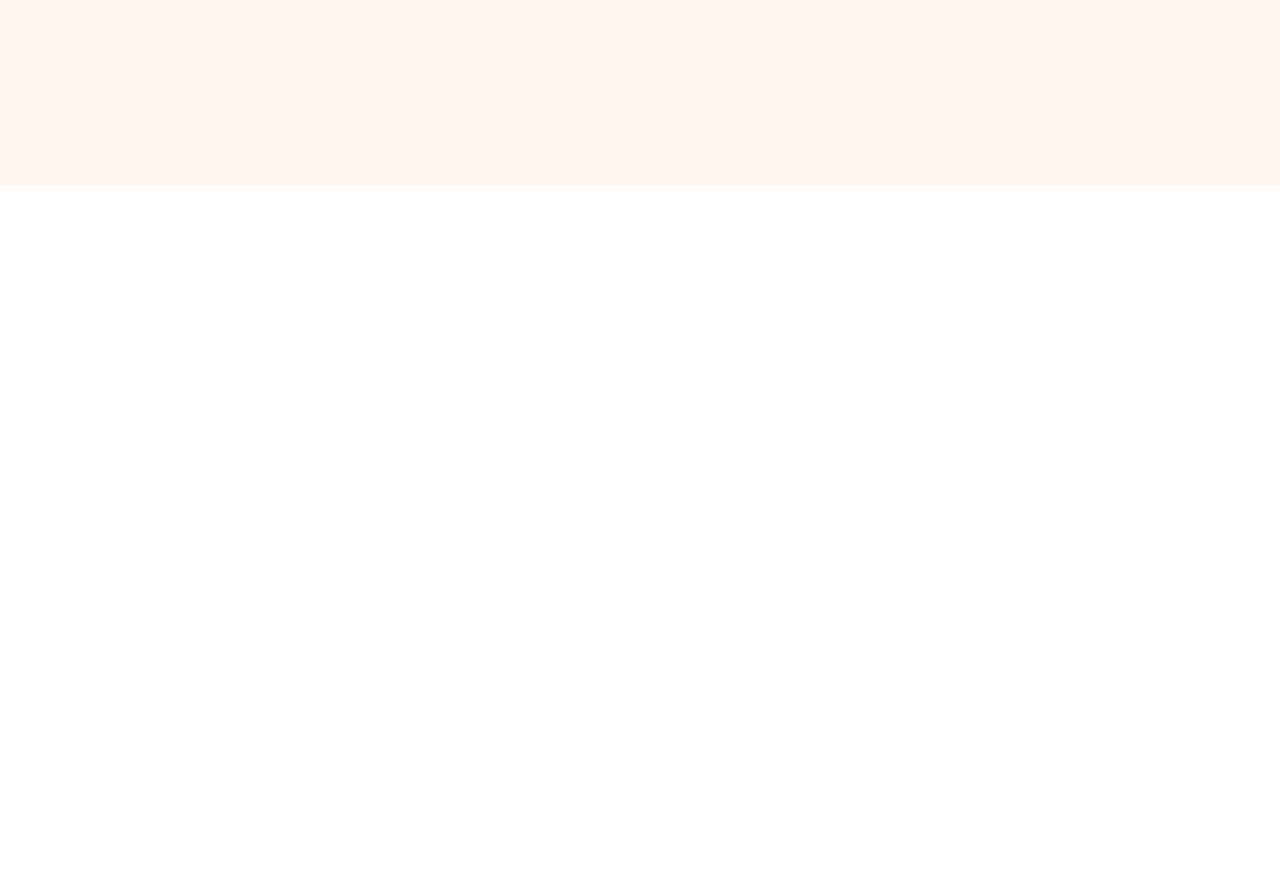
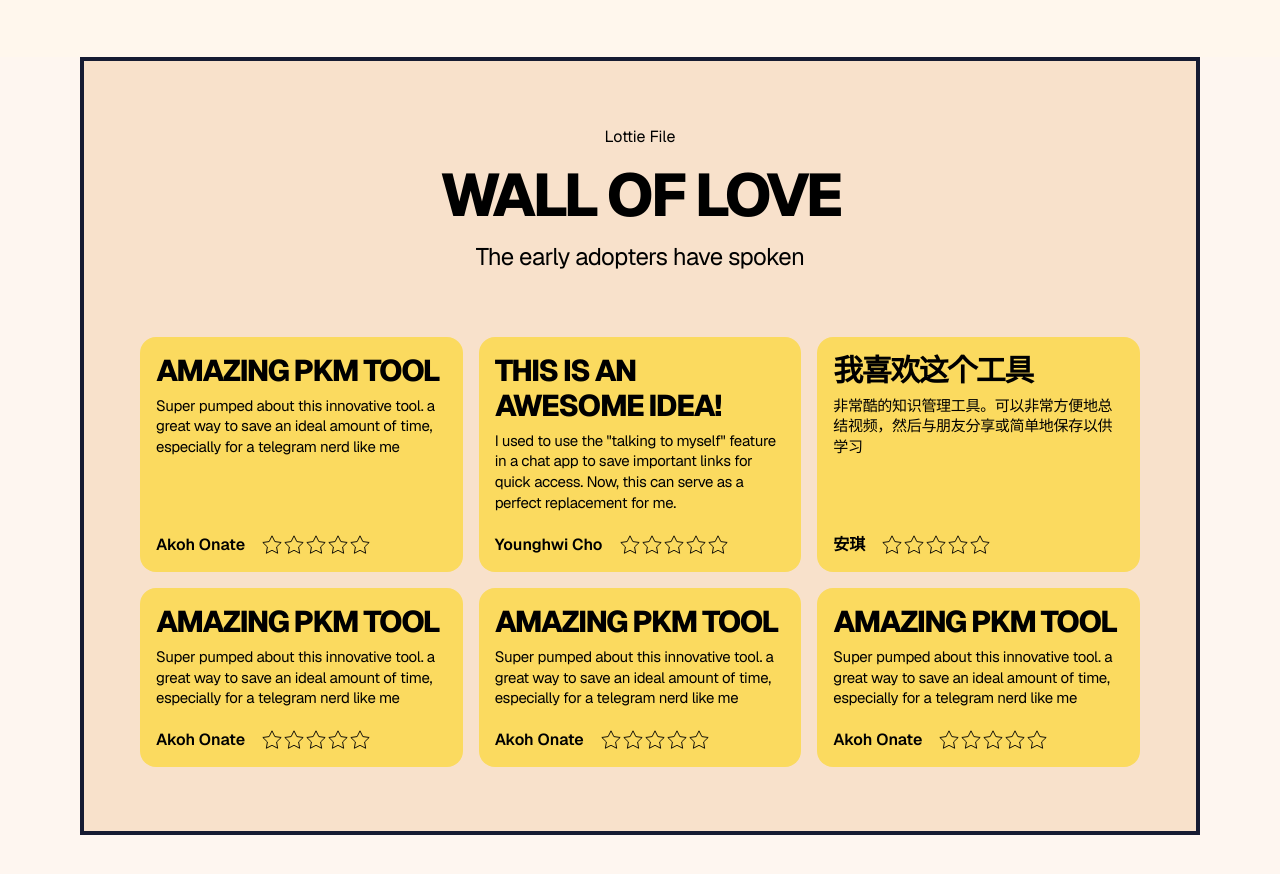
Before and after one commit to adityyaa-10/careersense-landing, a Next.js app: page /conceptcapers in a window 1280 px wide. Shown: the part 2180-3054 px from the top of the page. Before the commit the page ends 2365 px from the top, so only its background shows below. Built offline with nearby package versions, Linux system fonts and the light colour scheme.

Commit message:
wall of love

```diff
--- a/src/app/conceptcapers/HeroHeading.jsx
+++ b/src/app/conceptcapers/HeroHeading.jsx
@@ -5,7 +5,7 @@ const HeroHeading = () => {
 
     return (
         <div className='bg-[#F8E1CB] border-4 h-full border-[#161B32] '>
-            <div className='relative  h-full flex justify-center min-w-full text-center'>
+            <div className='relative h-full flex justify-center min-w-full text-center'>
                 <div className="absolute top-0 left-0 right-0 translate-y-[-50%] flex items-center justify-center text-center">
                     <h1 className='bg-[#161B32] max-w-min md:max-w-full text-white px-6 py-[1.13rem] text-4xl md:text-8xl tracking-tighter leading-[.79em] font-extrabold uppercase rounded-md '>CAREERSENSE</h1>
                 </div>
--- /dev/null
+++ b/src/app/conceptcapers/Pricing.jsx
@@ -0,0 +1,114 @@
+import Image from 'next/image'
+
+const Pricing = () => {
+    return (
+        <div className='bg-[#F8E1CB] border-4 h-full border-[#161B32] py-16'>
+
+            <div className='max-w-[1080px] mx-auto px-6 flex flex-col items-center pb-16'>
+                <div className="flex flex-col items-center justify-center text-black ">
+                    <div>
+                        Lottie File
+                    </div>
+                    <h1 className="text-3xl sm:text-4xl md:text-6xl mt-4 font-extrabold uppercase -tracking-[.051em]">
+                        Wall of Love
+                    </h1>
+                    <p className="max-w-[28ch] text-center mt-4 text-xl md:text-2xl tracking-tight">The early adopters have spoken</p>
+                </div>
+            </div>
+            <div className="mx-auto px-14">
+                <div className="grid grid-cols-1 md:grid-cols-2 lg:grid-cols-3 gap-4">
+
+                    <div className="bg-[#fbda5f] p-4 rounded-[16px] flex flex-col">
+                        <h2 className="text-3xl leading-[35px] font-extrabold tracking-tighter mb-2 uppercase">AMAZING PKM TOOL</h2>
+                        <p className="text-[15px] mr-2 leading-[20.8px] tracking-[-0.32px] text-left flex justify-between">Super pumped about this innovative tool. a great way to save an ideal amount of time, especially for a telegram nerd like me</p>
+                        <div className='pt-5 mt-auto'>
+                            <div className="flex items-center ">
+                                <h2 className="text-base font-semibold leading-5 mr-4">Akoh Onate</h2>
+                                <Image src={'/star.svg'} width={22} height={22} />
+                                <Image src={'/star.svg'} width={22} height={22} />
+                                <Image src={'/star.svg'} width={22} height={22} />
+                                <Image src={'/star.svg'} width={22} height={22} />
+                                <Image src={'/star.svg'} width={22} height={22} />
+                            </div>
+                        </div>
+                    </div>
+
+                    <div className="bg-[#fbda5f] p-4 rounded-[16px] flex flex-col">
+                        <h2 className="text-3xl leading-[35px] font-extrabold tracking-tighter mb-2 uppercase">This is an awesome idea!
+                        </h2>
+                        <p className="text-[15px] mr-2 leading-[20.8px] tracking-[-0.32px] text-left flex justify-between">I used to use the "talking to myself" feature in a chat app to save important links for quick access. Now, this can serve as a perfect replacement for me.</p>
+                        <div className='pt-5 mt-auto'>
+                            <div className="flex items-center ">
+                                <h2 className="text-base font-semibold leading-5 mr-4">Younghwi Cho</h2>
+                                <Image src={'/star.svg'} width={22} height={22} />
+                                <Image src={'/star.svg'} width={22} height={22} />
+                                <Image src={'/star.svg'} width={22} height={22} />
+                                <Image src={'/star.svg'} width={22} height={22} />
+                                <Image src={'/star.svg'} width={22} height={22} />
+                            </div>
+                        </div>
+                    </div>
+                    <div className="bg-[#fbda5f] p-4 rounded-[16px] flex flex-col">
+                        <h2 className="text-3xl leading-[35px] font-extrabold tracking-tighter mb-2 uppercase">我喜欢这个工具</h2>
+                        <p className="text-[15px] mr-2 leading-[20.8px] tracking-[-0.32px] text-left flex justify-between">非常酷的知识管理工具。可以非常方便地总结视频，然后与朋友分享或简单地保存以供学习</p>
+                        <div className='pt-5 mt-auto'>
+                            <div className="flex items-center ">
+                                <h2 className="text-base font-semibold leading-5 mr-4">安琪
+                                </h2>
+                                <Image src={'/star.svg'} width={22} height={22} />
+                                <Image src={'/star.svg'} width={22} height={22} />
+                                <Image src={'/star.svg'} width={22} height={22} />
+                                <Image src={'/star.svg'} width={22} height={22} />
+                                <Image src={'/star.svg'} width={22} height={22} />
+                            </div>
+                        </div>
+                    </div>
+                    <div className="bg-[#fbda5f] p-4 rounded-[16px] flex flex-col">
+                        <h2 className="text-3xl leading-[35px] font-extrabold tracking-tighter mb-2 uppercase">AMAZING PKM TOOL</h2>
+                        <p className="text-[15px] mr-2 leading-[20.8px] tracking-[-0.32px] text-left flex justify-between">Super pumped about this innovative tool. a great way to save an ideal amount of time, especially for a telegram nerd like me</p>
+                        <div className='pt-5 mt-auto'>
+                            <div className="flex items-center ">
+                                <h2 className="text-base font-semibold leading-5 mr-4">Akoh Onate</h2>
+                                <Image src={'/star.svg'} width={22} height={22} />
+                                <Image src={'/star.svg'} width={22} height={22} />
+                                <Image src={'/star.svg'} width={22} height={22} />
+                                <Image src={'/star.svg'} width={22} height={22} />
+                                <Image src={'/star.svg'} width={22} height={22} />
+                            </div>
+                        </div>
+                    </div>
+                    <div className="bg-[#fbda5f] p-4 rounded-[16px] flex flex-col">
+                        <h2 className="text-3xl leading-[35px] font-extrabold tracking-tighter mb-2 uppercase">AMAZING PKM TOOL</h2>
+                        <p className="text-[15px] mr-2 leading-[20.8px] tracking-[-0.32px] text-left flex justify-between">Super pumped about this innovative tool. a great way to save an ideal amount of time, especially for a telegram nerd like me</p>
+                        <div className='pt-5 mt-auto'>
+                            <div className="flex items-center ">
+                                <h2 className="text-base font-semibold leading-5 mr-4">Akoh Onate</h2>
+                                <Image src={'/star.svg'} width={22} height={22} />
+                                <Image src={'/star.svg'} width={22} height={22} />
+                                <Image src={'/star.svg'} width={22} height={22} />
+                                <Image src={'/star.svg'} width={22} height={22} />
+                                <Image src={'/star.svg'} width={22} height={22} />
+                            </div>
+                        </div>
+                    </div>
+                    <div className="bg-[#fbda5f] p-4 rounded-[16px] flex flex-col">
+                        <h2 className="text-3xl leading-[35px] font-extrabold tracking-tighter mb-2 uppercase">AMAZING PKM TOOL</h2>
+                        <p className="text-[15px] mr-2 leading-[20.8px] tracking-[-0.32px] text-left flex justify-between">Super pumped about this innovative tool. a great way to save an ideal amount of time, especially for a telegram nerd like me</p>
+                        <div className='pt-5 mt-auto'>
+                            <div className="flex items-center ">
+                                <h2 className="text-base font-semibold leading-5 mr-4">Akoh Onate</h2>
+                                <Image src={'/star.svg'} width={22} height={22} />
+                                <Image src={'/star.svg'} width={22} height={22} />
+                                <Image src={'/star.svg'} width={22} height={22} />
+                                <Image src={'/star.svg'} width={22} height={22} />
+                                <Image src={'/star.svg'} width={22} height={22} />
+                            </div>
+                        </div>
+                    </div>
+                </div>
+            </div>
+        </div>
+    )
+}
+
+export default Pricing
--- a/src/app/conceptcapers/page.jsx
+++ b/src/app/conceptcapers/page.jsx
@@ -3,6 +3,7 @@ import Header from './Header'
 import Hero from './Hero'
 import LoremSlider from './LoremSlider'
 import CardSlider from './Slider'
+import Pricing from './Pricing'
 
 const ConceptCapers = () => {
     return (
@@ -14,6 +15,9 @@ const ConceptCapers = () => {
                     <LoremSlider />
                 </div>
                 <ParaText />
+                <div className='max-w-[1600px] mx-auto px-6 lg:px-20 pb-24'>
+                    <Pricing />
+                </div>
             </div>
 
         </div>
--- a/src/components/ParaText.jsx
+++ b/src/components/ParaText.jsx
@@ -2,7 +2,7 @@ import MarqueeSection1 from "./MarqueeSection1";
 import MarqueeSection2 from "./MarqueeSection2";
 const ParaText = () => {
     return (
-        <div className="bg-orange-50 py-24  tracking-tight text-gray-800">
+        <div className="bg-orange-50 py-24 tracking-tight text-gray-800">
             <div className="w-full gap-2 text-center flex flex-wrap justify-center items-center max-w-[845px] mx-auto">
                 <p className="text-[40px] font-semibold leading-[120%] tracking-[-.02em]">It's your career</p>
                 <p className="text-[40px] font-semibold leading-[120%] tracking-[-.02em]"><svg width="51" height="46" viewBox="0 0 51 46" fill="none" xmlns="http://www.w3.org/2000/svg">
@@ -24,7 +24,7 @@ const ParaText = () => {
                 <p className="text-[40px] font-semibold leading-[120%] tracking-[-.02em]">career goals</p>
                 <p className="size-[50px] font-semibold leading-[120%] tracking-[-.02em]"><img src="/flag.png" alt="" /></p>
             </div>
-            <div className="pt-20 pb-32">
+            <div className="pt-20">
                 <MarqueeSection1 />
                 <div className="mt-5">
                     <MarqueeSection2 />
```
Also changed, not shown: public/star.svg (added).
